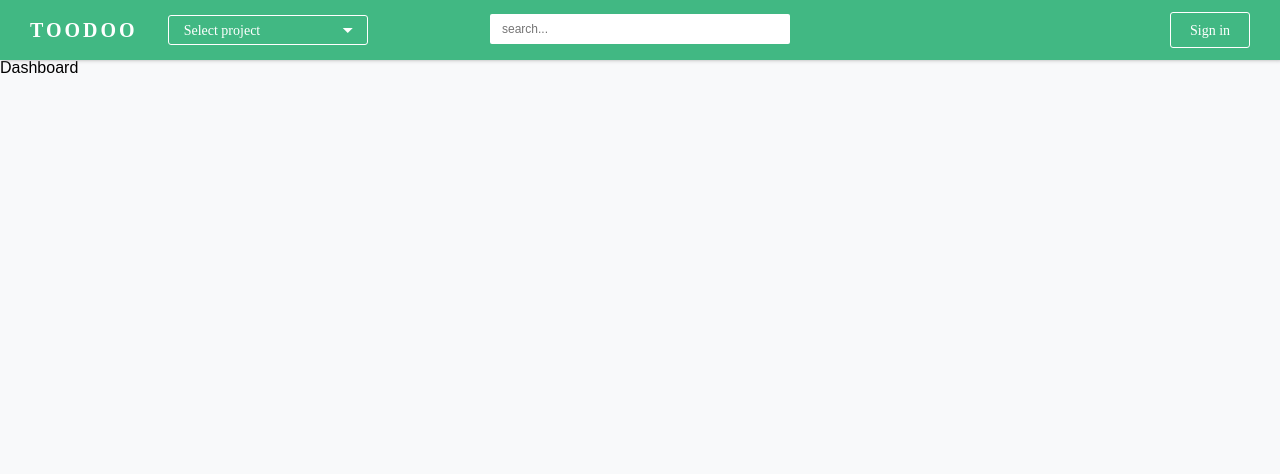
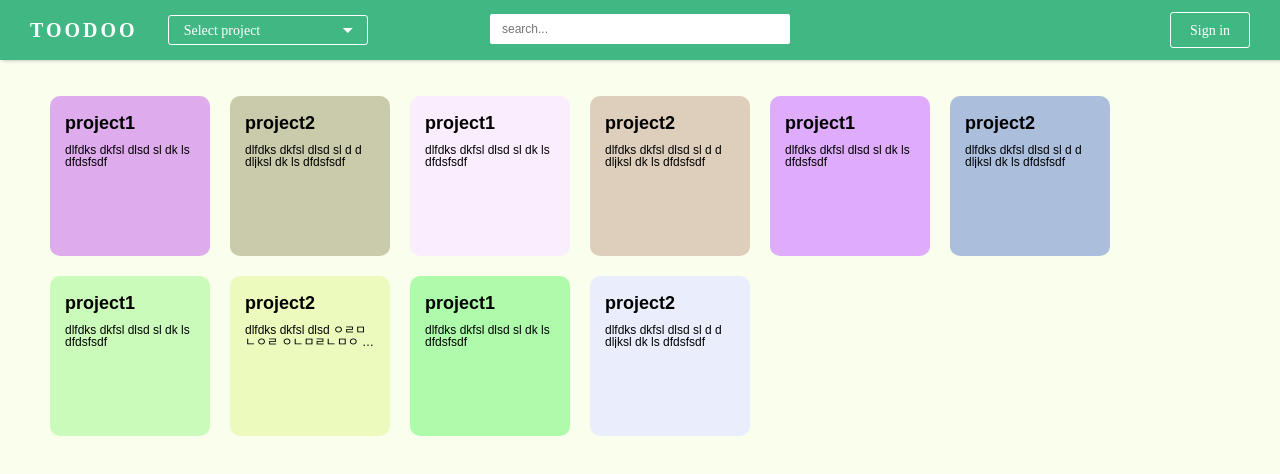
Before and after one commit to smithoo-lab/too-doo, a Vue app: page /#/dashboard in a window 1280 px wide. Shown: the top 474 px of the page. Built offline with nearby package versions, Linux system fonts and the light colour scheme.

Commit message:
feat: add dashboard style

```diff
--- a/src/views/components/app-header/ProjectSelect.vue
+++ b/src/views/components/app-header/ProjectSelect.vue
@@ -26,8 +26,8 @@ export default {
             isOpen: false,
             projects: [
                 // TODO: Load data from server
-                { id: '1', name: 'project1', desc: 'dlfdks dkfsl dlsd sl dk ls dfdsfsdf' },
-                { id: '2', name: 'project2', desc: 'dlfdks dkfsl dlsd sl d d dljksl dk ls dfdsfsdf' },
+                { id: '1', name: 'project1', desc: 'dlfdks fdsf sdf sd fda sfjlkas l sdjklf ajsldf jl fsdl fk klsdfjl kdkfsl dlsd sl dk ls dfdsfsdf' },
+                { id: '2', name: 'project2', desc: 'dlfdks dkfsl dlsdsdfld d dljksl dk ls dfdsfsdf' },
             ],
         };
     },
@@ -94,6 +94,11 @@ export default {
 .dropdown li p {
     line-height: 16px;
     font-size: 8px;
+    overflow: hidden;
+    text-overflow: ellipsis;
+    display: -webkit-box;
+    -webkit-line-clamp: 2;
+    -webkit-box-orient: vertical;
 }
 .dropdown li:hover {
     background-color: #eeeeee;
--- a/src/views/components/common/Icon.vue
+++ b/src/views/components/common/Icon.vue
@@ -28,3 +28,9 @@ export default {
     },
 };
 </script>
+
+<style scoped>
+i {
+    vertical-align: middle;
+}
+</style>
--- a/src/views/dashboard/Dashboard.vue
+++ b/src/views/dashboard/Dashboard.vue
@@ -1,11 +1,45 @@
 <template>
-    <div>
-        Dashboard
+    <div class="dashboard">
+        <ProjectCard v-for="project in projects"
+            :key="project.id"
+            :project="project">
+        </ProjectCard>
     </div>
 </template>
 
 <script>
+import ProjectCard from './ProjectCard.vue';
+
 export default {
+    components: { ProjectCard },
+    data() {
+        return {
+            projects: [
+                // TODO: Load data from server
+                { id: '1', name: 'project1', desc: 'dlfdks dkfsl dlsd sl dk ls dfdsfsdf' },
+                { id: '2', name: 'project2', desc: 'dlfdks dkfsl dlsd sl d d dljksl dk ls dfdsfsdf' },
+                { id: '3', name: 'project1', desc: 'dlfdks dkfsl dlsd sl dk ls dfdsfsdf' },
+                { id: '4', name: 'project2', desc: 'dlfdks dkfsl dlsd sl d d dljksl dk ls dfdsfsdf' },
+                { id: '5', name: 'project1', desc: 'dlfdks dkfsl dlsd sl dk ls dfdsfsdf' },
+                { id: '6', name: 'project2', desc: 'dlfdks dkfsl dlsd sl d d dljksl dk ls dfdsfsdf' },
+                { id: '7', name: 'project1', desc: 'dlfdks dkfsl dlsd sl dk ls dfdsfsdf' },
+                { id: '8', name: 'project2', desc: 'dlfdks dkfsl dlsd ㅇㄹㅁㄴㅇㄹ ㅇㄴㅁㄹㄴㅁㅇ ㄹㅁㄴㅇ ㄹㅇㄴㅁ ㄹㅁ ㄴㅇㅁ ㄹㄴㅁ ㄴㅇ ㄹㄴㅁ sl d d dljksl dk ls dfdsfsdf' },
+                { id: '9', name: 'project1', desc: 'dlfdks dkfsl dlsd sl dk ls dfdsfsdf' },
+                { id: '12', name: 'project2', desc: 'dlfdks dkfsl dlsd sl d d dljksl dk ls dfdsfsdf' },
 
+            ],
+        };
+    },
 };
 </script>
+
+<style scoped>
+.dashboard {
+    padding: 36px 50px;
+    width: 100%;
+    height: 100%;
+    overflow-y: scroll;
+    background-color: #faffed;
+    box-sizing: border-box;
+}
+</style>
--- /dev/null
+++ b/src/views/dashboard/ProjectCard.vue
@@ -0,0 +1,56 @@
+<template>
+    <div class="project-card" :style="cardColor">
+        <strong>{{ project.name }}</strong>
+        <p>{{ project.desc}}</p>
+    </div>
+</template>
+
+<script>
+import { colorUtil } from '@/utils';
+
+export default {
+    props: {
+        project: Object,
+    },
+    computed: {
+        cardColor() {
+            const backgroundColor = colorUtil.getRandomBrightColor();
+            return { backgroundColor };
+        },
+    },
+};
+</script>
+
+<style scoped>
+.project-card {
+    display: inline-block;
+    width: 160px;
+    height: 160px;
+    border-radius: 10px;
+    margin-right: 20px;
+    margin-bottom: 20px;
+    transition: transform .5 ease-out;
+    transform: scale(1);
+    cursor: pointer;
+    padding: 12px 15px;
+    box-sizing: border-box;
+    color: 333;
+}
+.project-card:hover {
+    transform: scale(1.05);
+}
+.project-card strong {
+    font-size: 18px;
+    font-weight: 600;
+    line-height: 30px;
+}
+.project-card p {
+    margin-top: 6px;
+    font-size: 12px;
+    overflow: hidden;
+    text-overflow: ellipsis;
+    display: -webkit-box;
+    -webkit-line-clamp: 2;
+    -webkit-box-orient: vertical;
+}
+</style>
--- a/src/views/home/Home.vue
+++ b/src/views/home/Home.vue
@@ -11,6 +11,7 @@
     overflow: hidden;
     text-align: center;
     display: flex;
+    flex-wrap: wrap;
     align-items: center;
     justify-content: center;
     background-color: #faffed;
```
